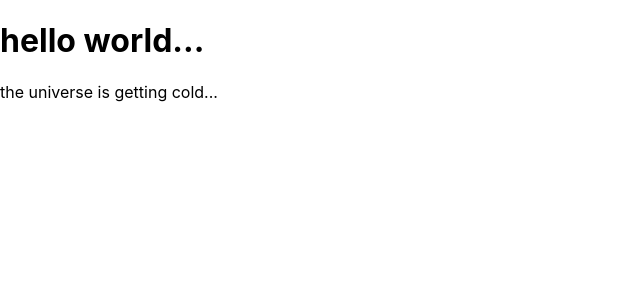
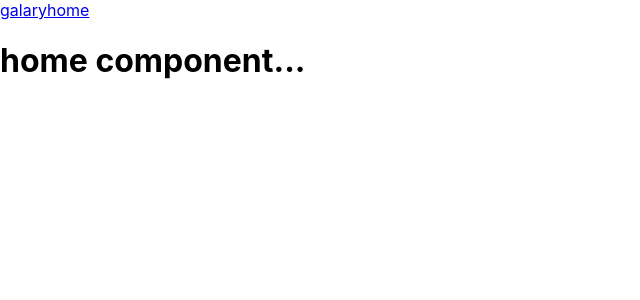
Before and after one commit to 6EQUJ357/Resto1, a React (Create React App) app: page / in a window 1280 px wide. Shown: the top 300 px of the page, without its empty margins (0-640 px from the left). Built offline with nearby package versions, Linux system fonts and the light colour scheme.

Commit message:
total changed...

```diff
--- a/src/App.js
+++ b/src/App.js
@@ -1,11 +1,22 @@
-import logo from './logo.svg';
+import {BrowserRouter, Routes, Route} from "react-router-dom"
 import './App.css';
+import Home from "./components/home";
+import Galary from "./components/galary";
+import Error from "./components/error";
+import Nav from "./components/nav"
 
 function App() {
   return (
     <div>
-      <h1>hello world...</h1>
-      <p>the universe is getting cold...</p>
+      <BrowserRouter>
+      <Nav/>
+        <Routes>
+          <Route path="/" element={<Home />}/>
+          <Route path="/galary" element={<Galary />}/>
+          <Route path="/error" element={<Error />}/>
+
+        </Routes>
+      </BrowserRouter>
     </div>
   );
 }
--- a/src/components/error.js
+++ b/src/components/error.js
@@ -1,6 +1,6 @@
 import React from 'react'
 
-const error = () => {
+const Error = () => {
   return (
     <div>
         <h1>error component...</h1>
@@ -8,4 +8,4 @@ const error = () => {
   )
 }
 
-export default error
+export default Error
--- a/src/components/galary.js
+++ b/src/components/galary.js
@@ -1,6 +1,6 @@
 import React from 'react'
 
-const galary = () => {
+const Galary = () => {
   return (
     <div>
         <h1>nav component...</h1>
@@ -8,4 +8,4 @@ const galary = () => {
   )
 }
 
-export default galary
+export default Galary
--- a/src/components/home.js
+++ b/src/components/home.js
@@ -1,6 +1,6 @@
 import React from 'react'
 
-const home = () => {
+const Home = () => {
   return (
     <div>
         <h1>home component...</h1>
@@ -8,4 +8,4 @@ const home = () => {
   )
 }
 
-export default home
+export default Home
--- a/src/components/nav.js
+++ b/src/components/nav.js
@@ -0,0 +1,14 @@
+import React from 'react'
+import { Link } from 'react-router-dom'
+
+const Nav = () => {
+  return (
+    <div>
+        <Link to="/galary">galary</Link>
+        <Link to ="/">home</Link>
+
+    </div>
+  )
+}
+
+export default Nav
```
Also changed, not shown: 8 other files (tests, documents, lock files or other folders).
